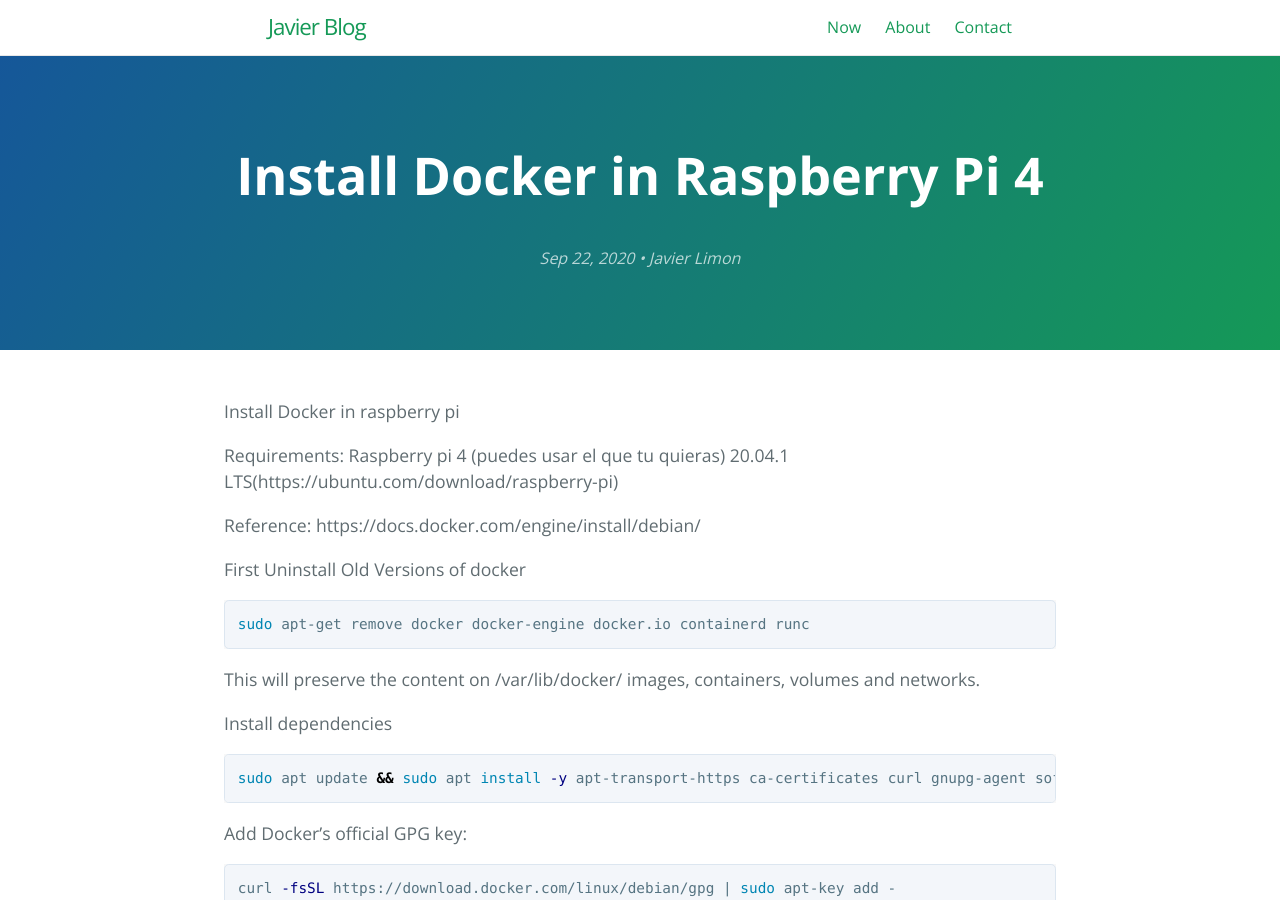
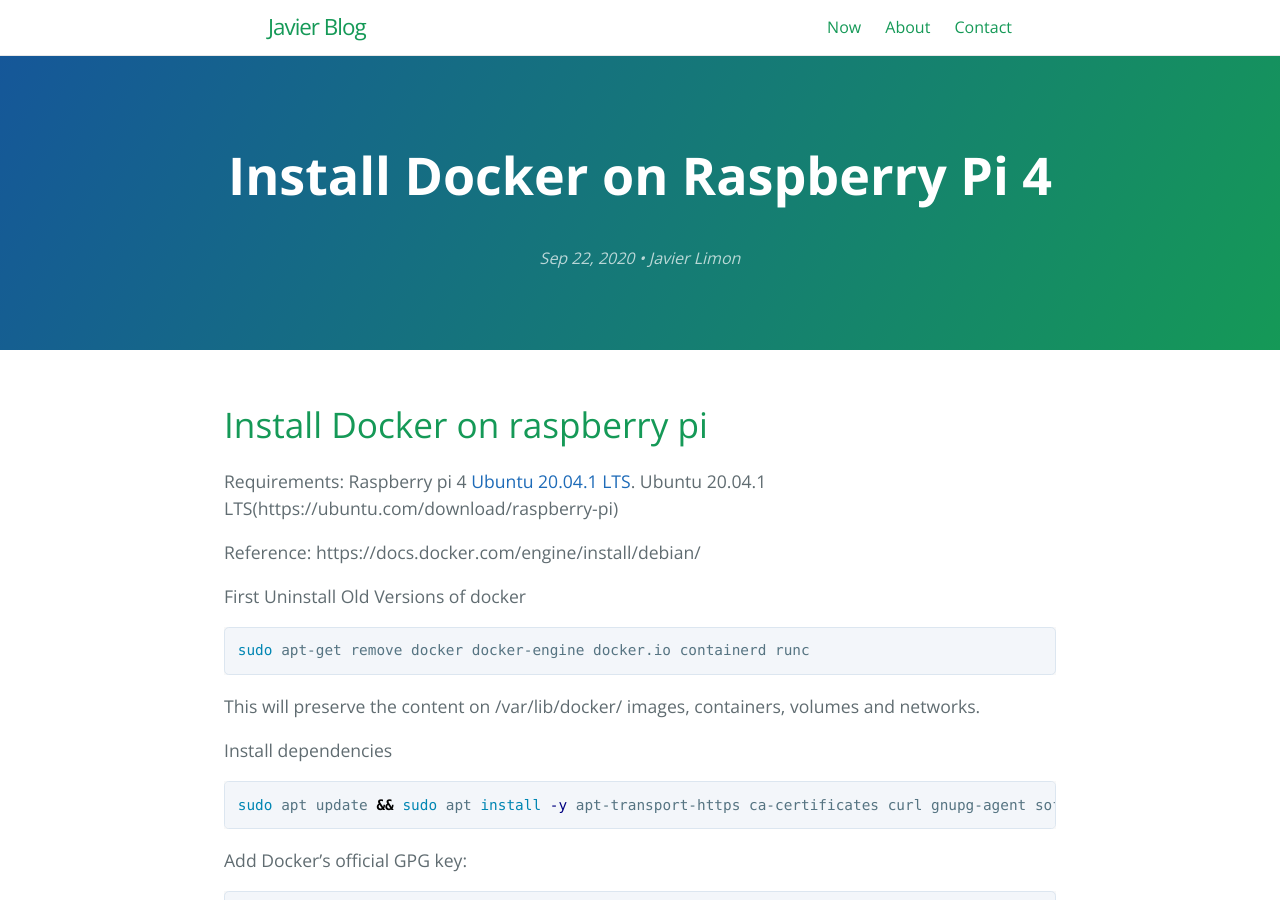
Before and after one commit to JavierLimon/javier-blog, a Jekyll site: the page built from _posts/2020-09-22-install-docker-raspberry-pi.md, in a window 1280 px wide and 900 px high. Built offline with Jekyll 4.4.1, drawn with Linux system fonts in a browser that asks for light colours.

Commit message:
asd
Co-Authored-By: Javier Limon <JavierLimon@users.noreply.github.com>

```diff
--- a/_posts/2020-09-22-install-docker-raspberry-pi.md
+++ b/_posts/2020-09-22-install-docker-raspberry-pi.md
@@ -1,13 +1,14 @@
 ---
 layout: post
-title: "Install Docker in Raspberry Pi 4"
+title: "Install Docker on Raspberry Pi 4"
 ---
 
-Install Docker in raspberry pi
+# [](#header-1)Install Docker on raspberry pi
 
 Requirements:
-Raspberry pi 4 (puedes usar el que tu quieras)
-20.04.1 LTS(https://ubuntu.com/download/raspberry-pi)
+Raspberry pi 4
+[Ubuntu 20.04.1 LTS]({{https://ubuntu.com/download/raspberry-pi}}).
+Ubuntu 20.04.1 LTS(https://ubuntu.com/download/raspberry-pi)
 
 Reference:
 https://docs.docker.com/engine/install/debian/
```
